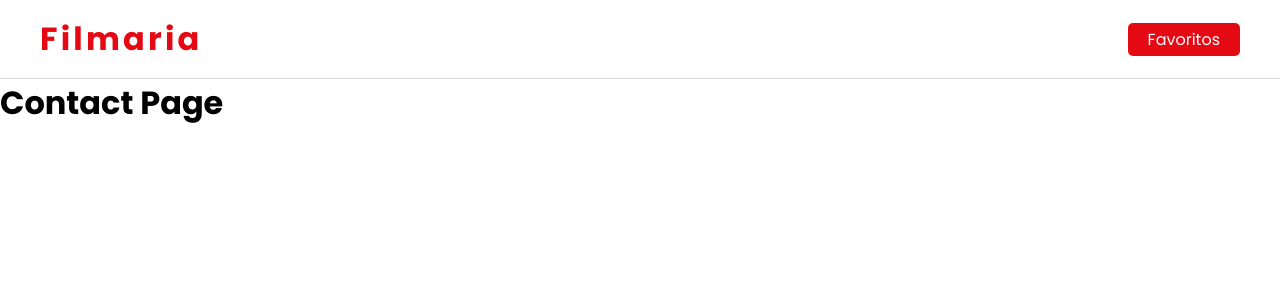
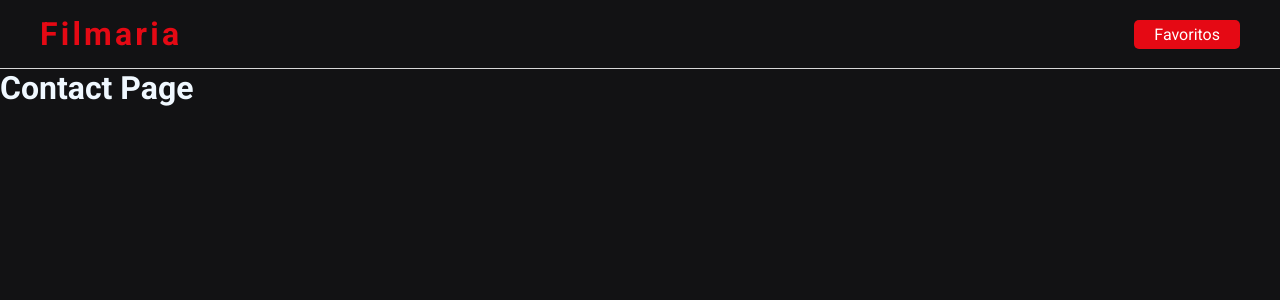
Before and after one commit to juniorknx/filmaria, a React (Create React App) app: page /contato in a window 1280 px wide. Shown: the top 300 px of the page. Built offline with nearby package versions, Linux system fonts and the light colour scheme; the HTML template or start-up script is replaced by a standard one.

Commit message:
Add files

```diff
--- a/package.json
+++ b/package.json
@@ -6,6 +6,7 @@
     "@testing-library/jest-dom": "^5.11.4",
     "@testing-library/react": "^11.1.0",
     "@testing-library/user-event": "^12.1.10",
+    "axios": "^0.21.1",
     "react": "^17.0.2",
     "react-dom": "^17.0.2",
     "react-router-dom": "^5.2.0",
--- a/src/App.js
+++ b/src/App.js
@@ -1,5 +1,4 @@
 import './index.css';
-import {Header} from './components/Header';
 import Routes from './routes';
 
 function App() {
--- a/src/index.css
+++ b/src/index.css
@@ -1,7 +1,9 @@
-@import url('https://fonts.googleapis.com/css2?family=Poppins:ital,wght@0,100;0,300;0,400;0,500;0,600;0,700;1,100;1,200;1,300;1,400;1,500;1,600&display=swap');
+@import url('https://fonts.googleapis.com/css2?family=Roboto:ital,wght@0,100;0,300;0,400;0,500;0,700;0,900;1,100;1,300;1,400;1,500;1,900&display=swap');
 
 body {
-  font-family: 'Poppins', sans-serif;
+  font-family: 'Roboto', sans-serif;
+  background: #121214;
+  color: aliceblue;
 }
 
 * {
--- /dev/null
+++ b/src/services/api.js
@@ -0,0 +1,9 @@
+import axios from 'axios';
+
+// https://sujeitoprogramador.com/r-api/?api=filmes/
+
+const api = axios.create({
+    baseURL:'https://sujeitoprogramador.com'
+});
+
+export default api;
```
Also changed, not shown: 1 other file (tests, documents, lock files or other folders).
